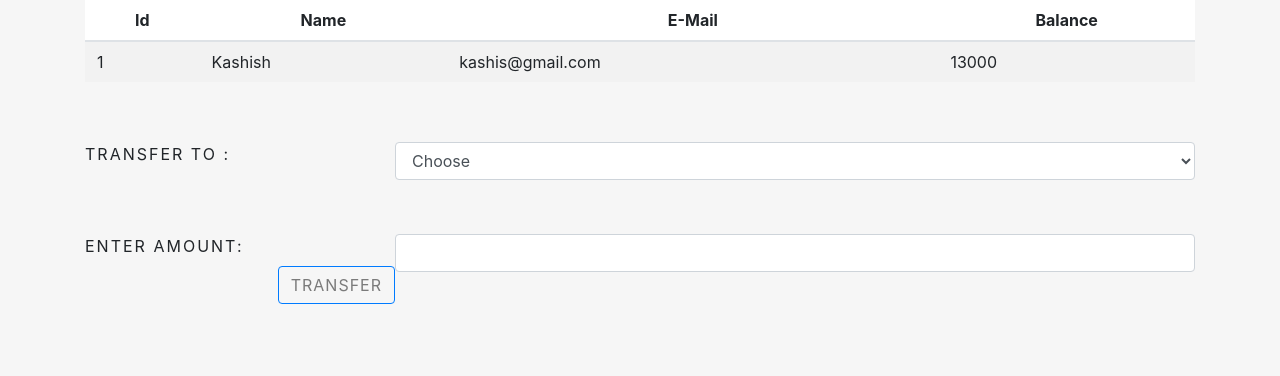
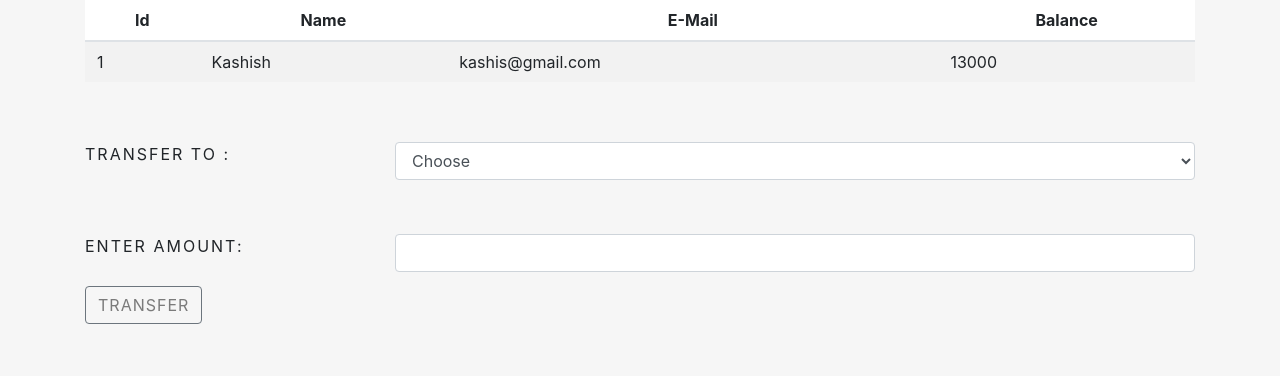
Before and after one commit to SumitBaria/bank-transfer-system-tsf, a PHP site: page /PHP/selecteduserdetails.php?id=1 in a window 1280 px wide. Shown: the part 149-525 px from the top of the page. Run offline with PHP 8.4, Linux system fonts and the light colour scheme; data comes from the database, SQL or seed files in the repository; data that the repository does not hold is empty.

Commit message:
Changing transfer btn file

```diff
--- a/PHP/Static/styles.css
+++ b/PHP/Static/styles.css
@@ -88,3 +88,7 @@ body {
 .form__amount {
   margin-top: 60px;
 }
+
+.transfer__btn {
+  margin-top: 20px;
+}
--- a/PHP/selecteduserdetails.php
+++ b/PHP/selecteduserdetails.php
@@ -149,7 +149,7 @@
         <input type="number" name="amount" class="form-control form__option" required>
       </div>
       <div class="form__btn">
-        <button type="submit" name="submit" class="btn btn-primary  btn_main ml-auto">Transfer</button>
+        <button type="submit" name="submit" class="btn btn-secondary transfer__btn ml-auto">Transfer</button>
       </div>
     </form>
   </div>
```
